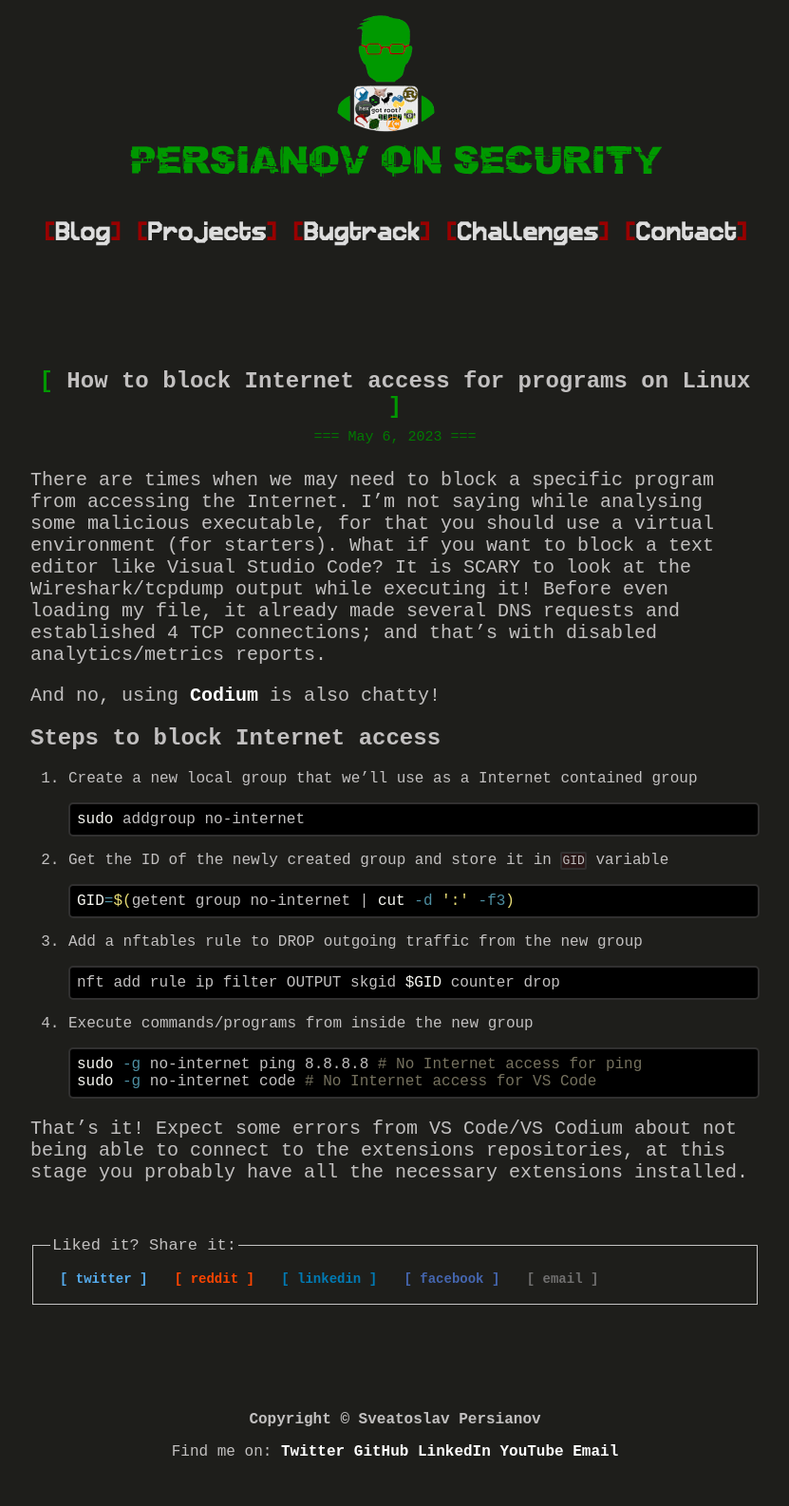
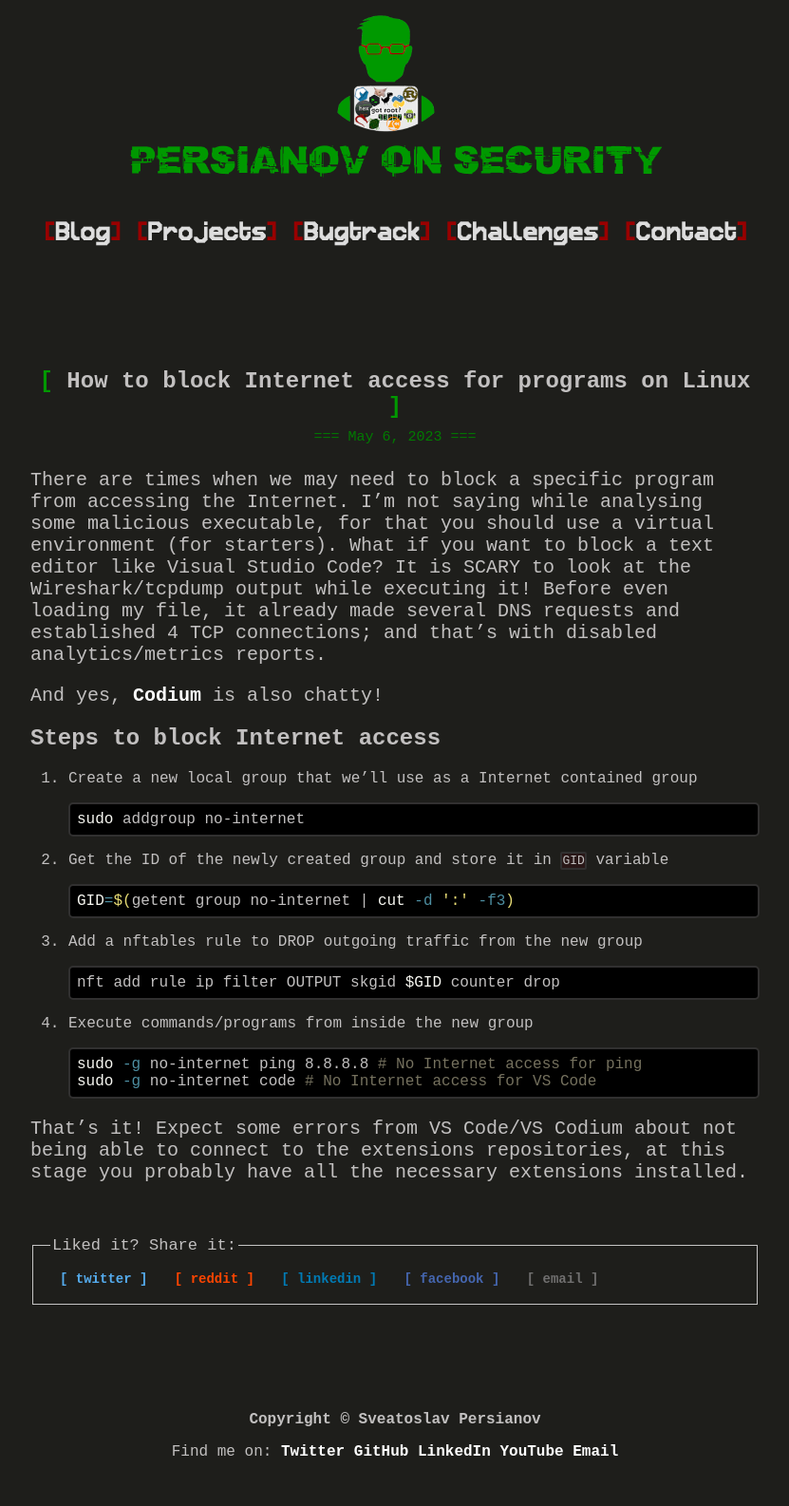
Before and after one commit to num1r0/num1r0.github.io, a Jekyll site: the page built from _posts/2023-05-06-how-to-block-internet-access-for-programs-on-linux-macos.md, in a window 1280 px wide. Shown: the whole page at 95% size, without its empty margins (224-1055 px from the left). Built offline with Jekyll 4.4.1, drawn with Linux system fonts in a browser that asks for light colours.

Commit message:
some fixes

```diff
--- a/_posts/2023-05-06-how-to-block-internet-access-for-programs-on-linux-macos.md
+++ b/_posts/2023-05-06-how-to-block-internet-access-for-programs-on-linux-macos.md
@@ -7,7 +7,7 @@ image: "img/block-internet-access-programs/firewall.jpeg"
 ---
 There are times when we may need to block a specific program from accessing the Internet. I'm not saying while analysing some malicious executable, for that you should use a virtual environment (for starters). What if you want to block a text editor like Visual Studio Code? It is SCARY to look at the Wireshark/tcpdump output while executing it! Before even loading my file, it already made several DNS requests and established 4 TCP connections; and that's with disabled analytics/metrics reports.
 
-And no, using [Codium](https://vscodium.com/ "VSCodium - Open Source Binaries of VSCode") is also chatty!
+And yes, [Codium](https://vscodium.com/ "VSCodium - Open Source Binaries of VSCode") is also chatty!
 
 
 ## Steps to block Internet access
```
